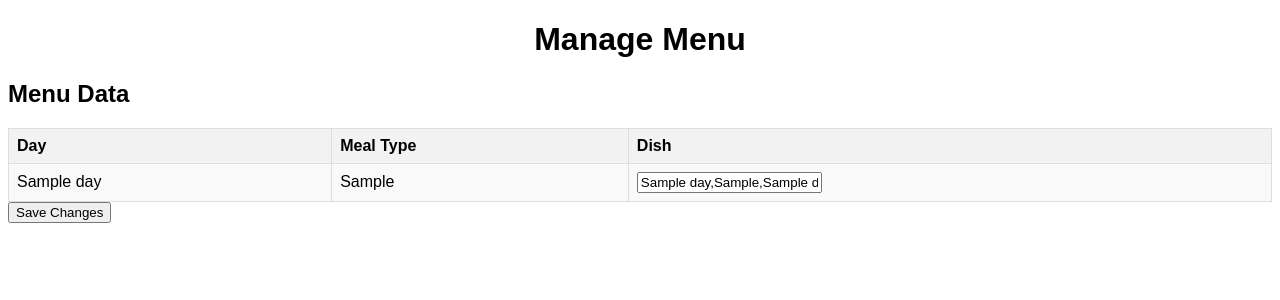
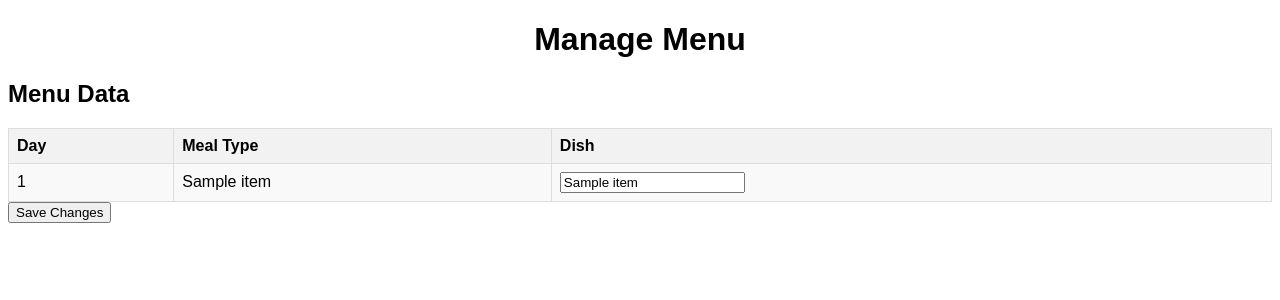
Before and after one commit to VenkateshBanoth/mess_management_system_updated, a Flask app: template templates/manage_menu.html in a window 1280 px wide. Shown: the top 300 px of the page. Run offline with Flask 3, Linux system fonts and the light colour scheme; the template is opened without the code that fills it: most values are stand-ins (such as "Sample title", 1, 10 or a date in 2020).

```diff
--- a/app.py
+++ b/app.py
@@ -176,21 +176,19 @@ def manage_students():
 
 @app.route('/manage_menu', methods=['GET', 'POST'])
 def manage_menu():
-    admin_id = session.get('admin_id')
-    if not admin_id:
-        return redirect(url_for('index'))
-
     if request.method == 'POST':
-        menu_data = request.form.getlist('menu_data')
-        for item in menu_data:
-            day, meal_type, dish = item.split(',')
+        menu_data = request.form
+        for i in range(len(menu_data) // 3):
+            day = menu_data.get(f'menu_data[{i}][day]')
+            meal_type = menu_data.get(f'menu_data[{i}][meal_type]')
+            dish = menu_data.get(f'menu_data[{i}][dish]')
             cursor.execute("UPDATE menu SET dish = %s WHERE day = %s AND meal_type = %s", (dish, day, meal_type))
         db.commit()
 
-    cursor.execute("SELECT * FROM menu")
-    menu = cursor.fetchall()
-
-    return render_template('manage_menu.html', menu=menu)
+    cursor.execute("SELECT day, meal_type, dish FROM menu")
+    menu_data = cursor.fetchall()
+    print("Fetched Menu Data:", menu_data)  # Debugging statement to check data retrieval
+    return render_template('manage_menu.html', menu=menu_data)
 
 @app.route('/edit_student/<int:student_id>', methods=['GET', 'POST'])
 def edit_student(student_id):
--- a/templates/manage_menu.html
+++ b/templates/manage_menu.html
@@ -19,9 +19,11 @@
             </tr>
             {% for item in menu %}
             <tr>
-                <td>{{ item.day }}</td>
-                <td>{{ item.meal_type }}</td>
-                <td><input type="text" name="menu_data" value="{{ item.day }},{{ item.meal_type }},{{ item.dish }}"></td>
+                <td>{{ item[0] }}</td>
+                <td>{{ item[1] }}</td>
+                <td><input type="text" name="menu_data[{{ loop.index0 }}][dish]" value="{{ item[2] }}"></td>
+                <input type="hidden" name="menu_data[{{ loop.index0 }}][day]" value="{{ item[0] }}">
+                <input type="hidden" name="menu_data[{{ loop.index0 }}][meal_type]" value="{{ item[1] }}">
             </tr>
             {% endfor %}
         </table>
```
